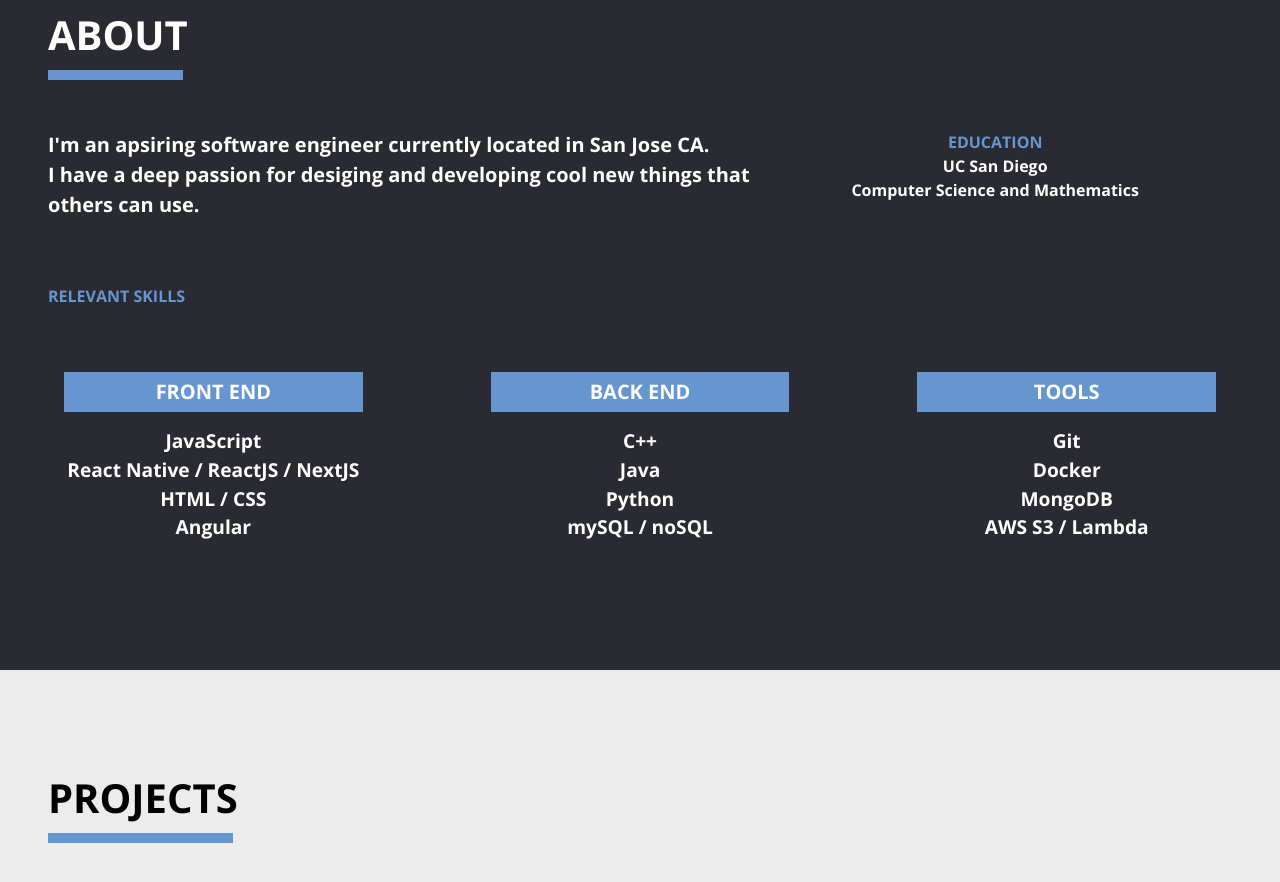
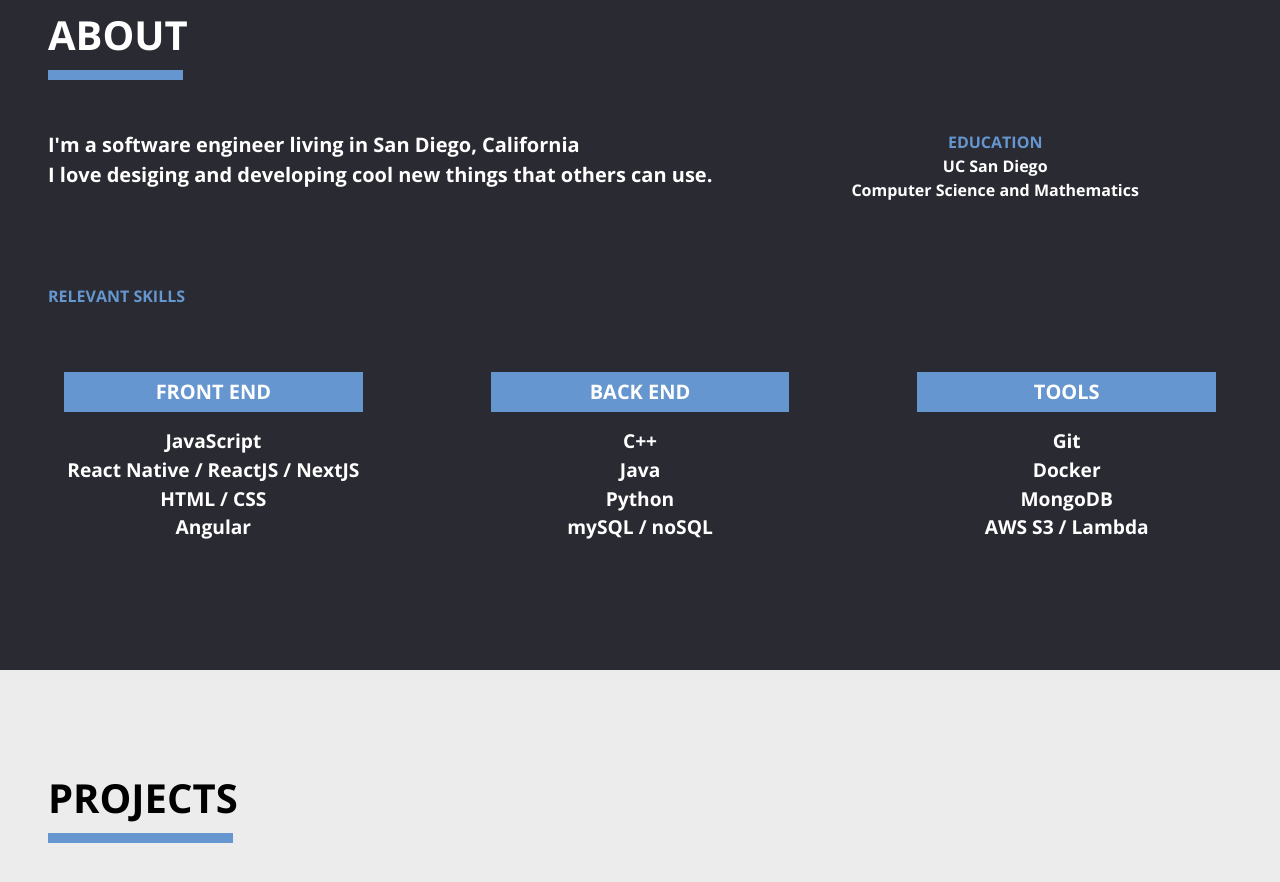
Before and after one commit to BobTabrizi/Website, a Next.js app: page / in a window 1280 px wide. Shown: the part 880-1762 px from the top of the page. Built offline with nearby package versions, Linux system fonts and the light colour scheme.

Commit message:
Updated Info & small adjustments

```diff
--- a/Projects.json
+++ b/Projects.json
@@ -14,6 +14,7 @@
     "Tech":"NextJS + Node.js + Express +  MongoDB + AWS Lambda/S3",
     "Img":"/HelloWorld.jpg",
     "Link":"https://github.com/BobTabrizi/Hello-World",
+    "CurrentDev":false,
     "Description":"Spotify web application that allows users to explore and discover sounds from nations around the world."
  },
  {
@@ -21,6 +22,7 @@
     "Name":"GenSim",
     "Tech":"React Native + Firebase + AWS S3",
     "Img":"/GenSim.png",
+    "CurrentDev":false,
     "Link":"https://play.google.com/store/apps/details?id=com.gensim",
     "Description":"Mobile application simulator based off of the game Genshin Impact developed using community speculated probabilities."
  },
@@ -37,6 +39,7 @@
    "Name":"TT Damage Calculator",
    "Tech":"Angular + Bootstrap",
    "Img":"/TTDamageCalculator.png",
+   "CurrentDev":false,
    "Link":"https://github.com/BobTabrizi/TTDamageCalculator",
    "Description":"A damage calculator that simulates Toontown battle mechanics for a single turn. Current version is for the Corporate Clash server."
 },
@@ -45,6 +48,7 @@
     "Name":"Auto Java",
     "Tech":"Java",
     "Img":"/AutoJava.jpg",
+    "CurrentDev":false,
     "Link":"https://github.com/BobTabrizi/AutoJava",
     "Description":"Desktop application that records inputs from mouse/keyboard and stores them in text files for real time playback."
  }
--- a/src/components/About.js
+++ b/src/components/About.js
@@ -12,10 +12,9 @@ export const About = () => {
             </div>
             <div className={styles.aboutBody}>
               <div className={styles.aboutBio} style={{ fontSize: 20 }}>
-                I&apos;m an apsiring software engineer currently located in San
-                Jose CA.
-                <br />I have a deep passion for desiging and developing cool new
-                things that others can use.
+                I&apos;m a software engineer living in San Diego, California
+                <br />I love desiging and developing cool new things that others
+                can use.
               </div>
               <div className={styles.aboutEducation}>
                 <div style={{ color: "#6596cf" }}>EDUCATION</div>
```
